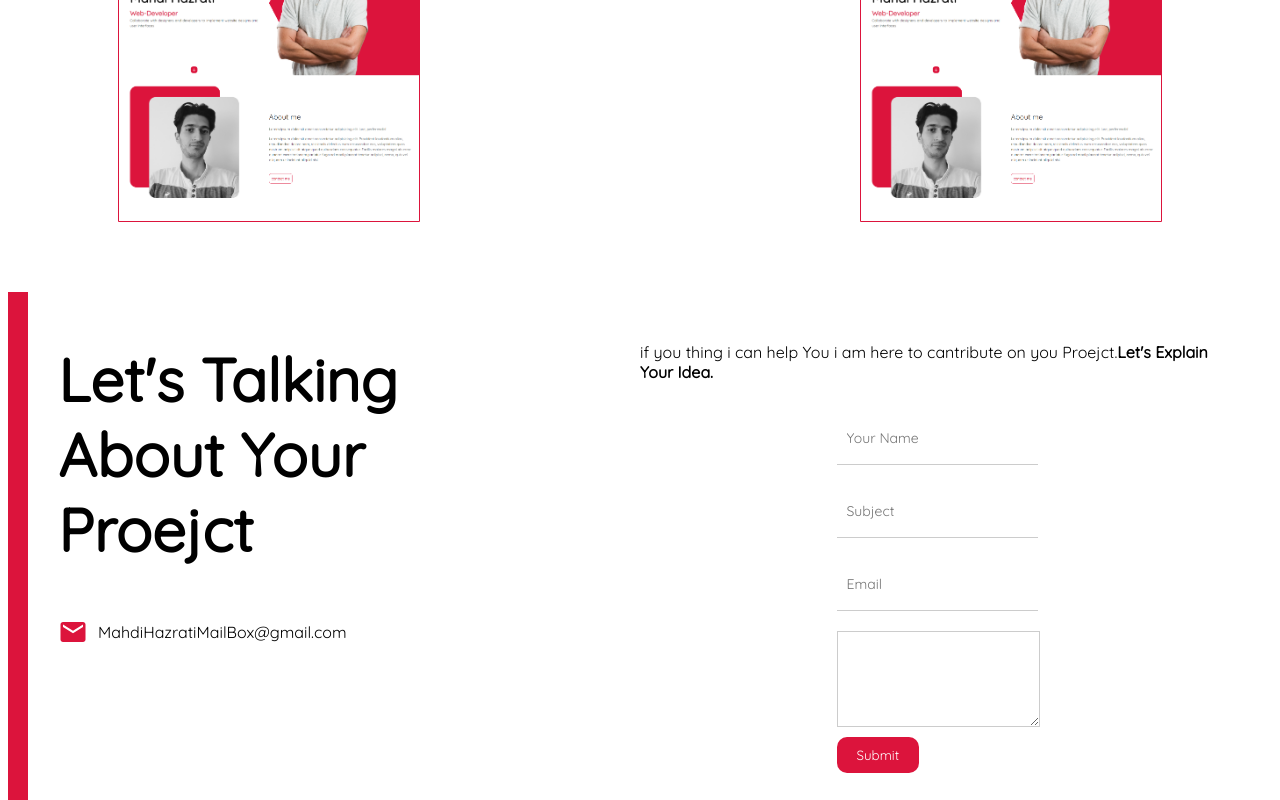
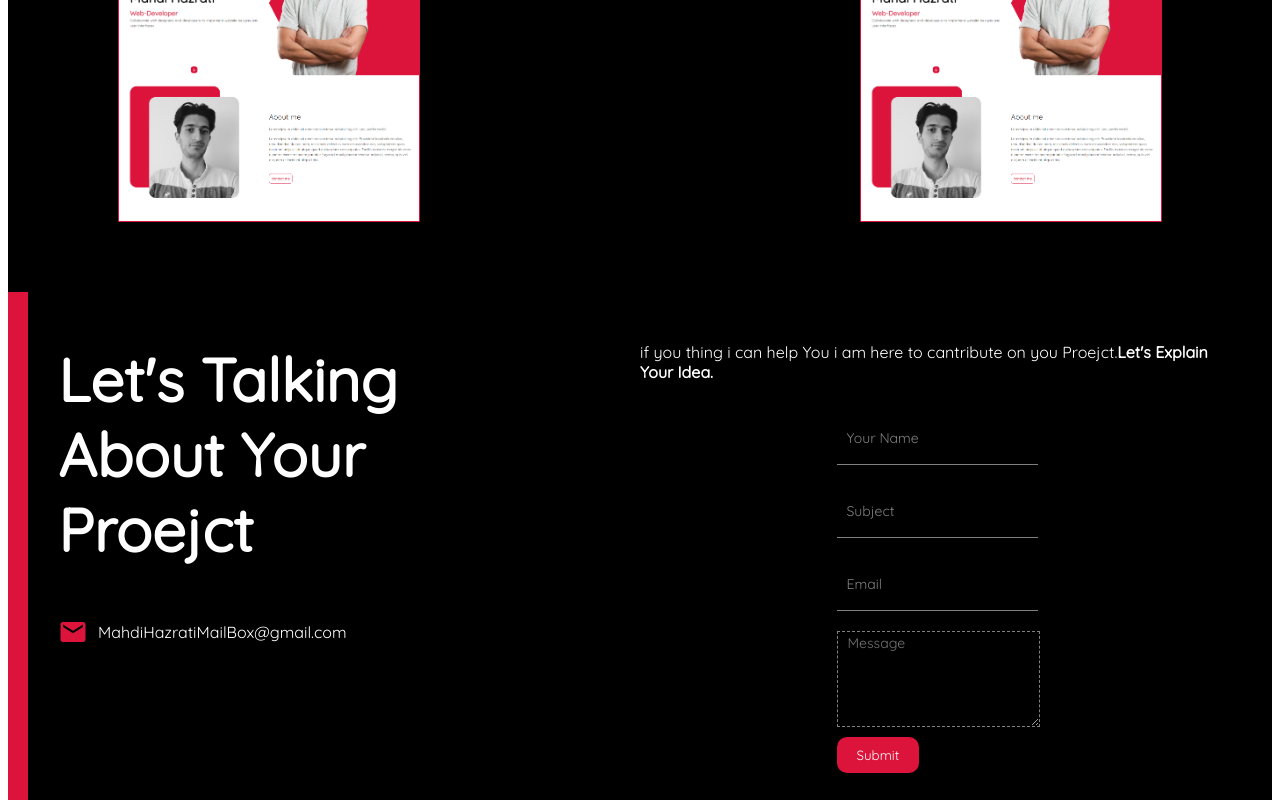
Before and after one commit to Mahdi-Hazrati/mahdi-hazrati.github.io, a React (Create React App) app: page / in a window 1280 px wide. Shown: the part 2370-3170 px from the top of the page. Built offline with nearby package versions, Linux system fonts and the light colour scheme.

Commit message:
add Dark Mode Toggle

```diff
--- a/src/Components/App/App.jsx
+++ b/src/Components/App/App.jsx
@@ -1,20 +1,25 @@
 import "reset-default-style"
-import "../../Global/font-face.scss"
-import './App.scss';
 import Introduction from "../Introduction/Introduction";
 import About from "../About/About";
 import Projects from "../Projects/Projects";
 import Contact from "../Contact/Contact";
 import Toggle from "../Toggle/Toggle";
+import {useContext } from "react";
+import { ThemeContext } from "../../Context/ThemeContext";
+import "../../Global/darkmode.scss"
+import "../../Global/font-face.scss"
+import './App.scss';
 
 function App() {
+  const theme = useContext(ThemeContext)
+  const darkmode = theme.state.darkMode
   return (
-    <div className="app">
-      <Toggle />
-      <Introduction />
-      <About />
-      <Projects />
-      <Contact />
+    <div className={darkmode ? "app dark":"app"}>
+        <Toggle />
+        <Introduction />
+        <About />
+        <Projects />
+        <Contact />
     </div>
   )
 }
--- a/src/Components/Contact/Contact.jsx
+++ b/src/Components/Contact/Contact.jsx
@@ -46,7 +46,7 @@ const Contact = () => {
                         <input type="text" name="user_name" placeholder="Your Name" />
                         <input type="text" name="user_subject" placeholder="Subject" />
                         <input type="text" name="user_email" placeholder="Email" />
-                        <textarea name="user_message" id="form-message"rows="5"></textarea>
+                        <textarea name="user_message" placeholder="Message"rows="5"></textarea>
                         <button>Submit</button>
                     </form>
                 </div>
--- a/src/Components/Introduction/Introduction.jsx
+++ b/src/Components/Introduction/Introduction.jsx
@@ -1,6 +1,6 @@
-import "./introduction.scss"
 import ProfilePicture from "../../Assets/images/PngItem_503557.png"
 import { ArrowDownward } from "@mui/icons-material"
+import "./introduction.scss"
 
 const Introduction = () => {
     return (
--- a/src/Components/Toggle/Toggle.jsx
+++ b/src/Components/Toggle/Toggle.jsx
@@ -1,16 +1,23 @@
+import { useContext } from "react"
 import "./toggle.scss"
 import {
     DarkModeOutlined as DarkMode,
     LightModeOutlined as LightMode
 } from "@mui/icons-material"
+import { ThemeContext } from "../../Context/ThemeContext"
 
 
 const Toggle = () =>{
+    const theme = useContext(ThemeContext)
+    const darkmode = theme.state.darkMode
+    const handleClick = ()=>{
+        theme.dispatch({type:"TOGGLE"})
+    }
     return (
-        <div className="toggle">
+        <div className="toggle" onClick={handleClick}>
             <DarkMode className="dark-mode icon" />
             <LightMode className="light-mode icon" />
-            <div className="button"></div>
+            <div className={darkmode ? "button dark":"button light"}></div>
         </div>
     )
 }
--- a/src/Components/Toggle/toggle.scss
+++ b/src/Components/Toggle/toggle.scss
@@ -10,8 +10,8 @@
     position: fixed;
     border-radius: 20px;
     z-index: 990;
-    top: 0;
-    right: 0;
+    top: 10px;
+    left: 10px;
     overflow: hidden;
     cursor: pointer;
 
@@ -26,10 +26,13 @@
         background-color: rgba(0, 0, 0, 0.2);
         position: absolute;
         z-index: -1;
-        left: 0;
+        left: 25px;
         transition: 0.2s;
-    }
-    &:hover .button{
-        left: 25px;
+        &.dark{
+            left: 0;
+        }
+        &.light{
+            left: 25px;
+        }
     }
 }
--- /dev/null
+++ b/src/Context/ThemeContext.jsx
@@ -0,0 +1,27 @@
+import { createContext, useReducer } from "react";
+
+export const ThemeContext = createContext()
+
+const INITAL_STATE = { darkMode:true}
+
+const themeReducer = (state, action) => {
+    switch (action.type) {
+        case "TOGGLE":
+            return { darkMode: !state.darkMode }
+        default:
+            return state
+
+    }
+}
+
+export const ThemeProvider = ({children}) => {
+   const [state, dispatch] = useReducer(themeReducer, INITAL_STATE)
+
+   return(
+    <ThemeContext.Provider value={{state, dispatch}}>
+        {children}
+    </ThemeContext.Provider>
+   )
+
+
+}
--- /dev/null
+++ b/src/Global/darkmode.scss
@@ -0,0 +1,49 @@
+.app.dark{
+    input{
+        background-color: transparent;
+        color: white;
+        &::placeholder{
+            color: rgba(255, 255, 255, 0.5);
+        }
+        border-bottom: 1px solid rgba(255, 255, 255, 0.5) !important;
+        &:focus{
+            border-bottom-color: crimson !important;
+        }
+    }
+    textarea{
+        background-color: transparent;
+        color: white;
+        border: 1px dashed rgba(255, 255, 255, 0.5) !important;
+        &:focus{
+            border-color: crimson !important;
+        }
+
+    }
+    .toggle{
+        background-color: black;
+        color: white;
+        border: 1px solid rgba(255, 255, 255, 0.5);
+        left: 10px;
+        top: 10px;
+        .button{
+            background-color: rgba(255, 255, 255, 0.5);
+            scale: 1;
+        }
+    }
+    .introduction{
+        background-color: black;
+        color: white;
+    }
+
+    background-color: black;
+    color: white;
+    .projects{
+        .project{
+            .tab{
+                .circle{
+                    background-color: black;
+                }
+            }
+        }
+    }
+}
--- a/src/index.js
+++ b/src/index.js
@@ -1,10 +1,13 @@
-import React from 'react';
-import ReactDOM from 'react-dom/client';
+import React from "react";
+import ReactDOM from "react-dom/client";
 import App from "./Components/App/App";
+import { ThemeProvider } from "./Context/ThemeContext";
 
-const root = ReactDOM.createRoot(document.getElementById('root'));
+const root = ReactDOM.createRoot(document.getElementById("root"));
 root.render(
-  <React.StrictMode>
-    <App />
-  </React.StrictMode>
+    <React.StrictMode>
+        <ThemeProvider>
+            <App />
+        </ThemeProvider>
+    </React.StrictMode>
 );
```
